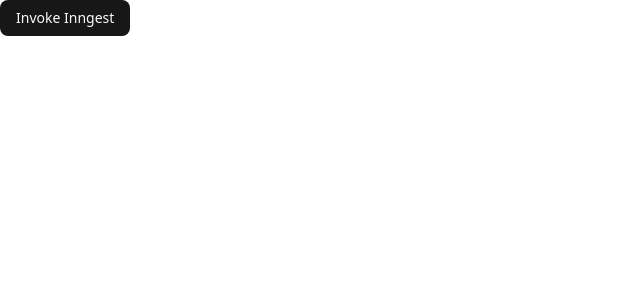
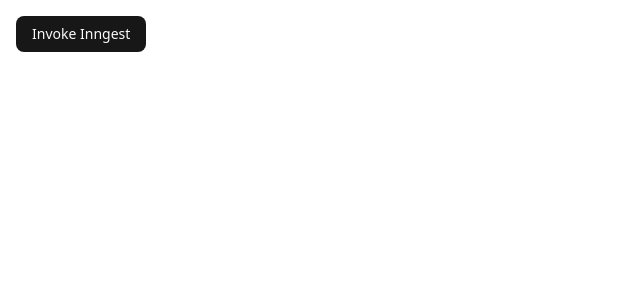
Before and after one commit to skyfalljoss/Loveable, a Next.js app: page / in a window 1280 px wide. Shown: the top 300 px of the page, without its empty margins (0-640 px from the left). Built offline with nearby package versions, Linux system fonts and the light colour scheme.

Commit message:
fix typo

```diff
--- a/src/app/page.tsx
+++ b/src/app/page.tsx
@@ -17,7 +17,7 @@
 
   return (
 
-    <div className="p4 max-w-7xl mx-auto">
+    <div className="p-4 max-w-7xl mx-auto">
       <Button disabled = {invoke.isPending } onClick={() => invoke.mutate({text: "Test invoke inngest"})}>
         Invoke Inngest
       </Button>
```
